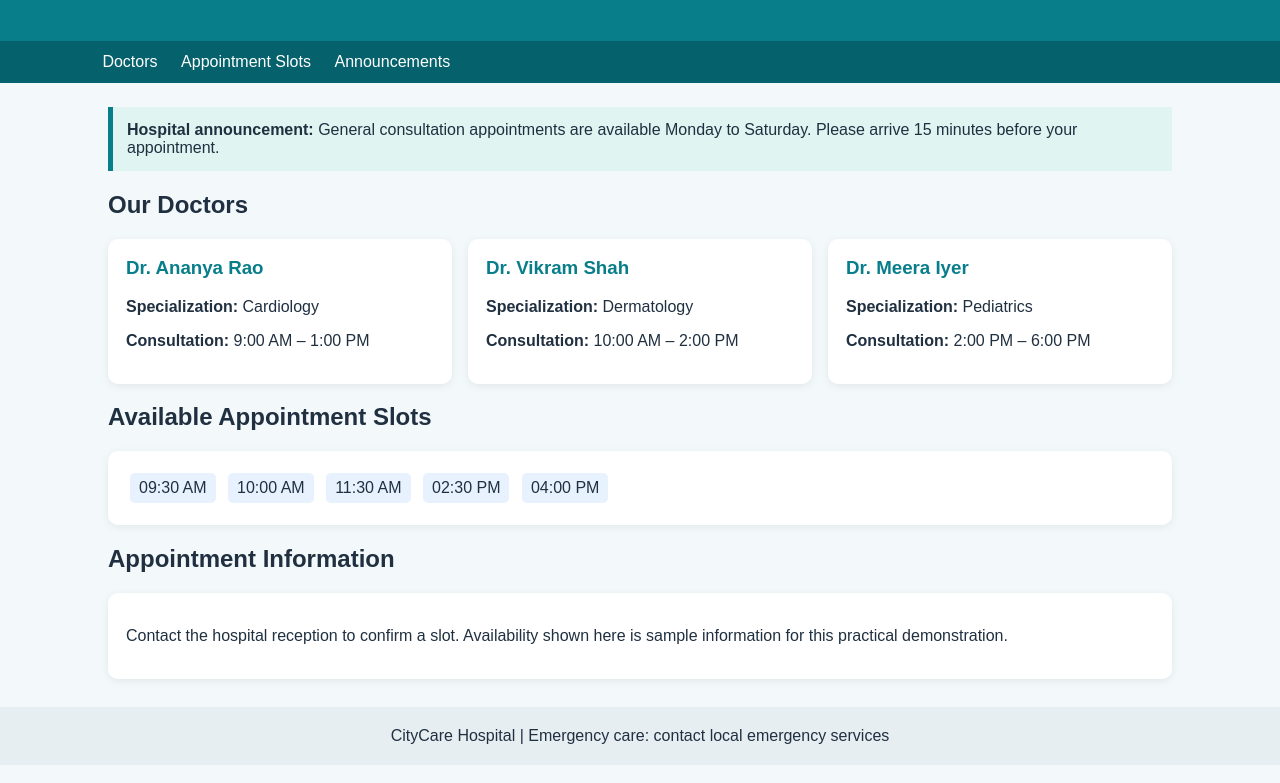
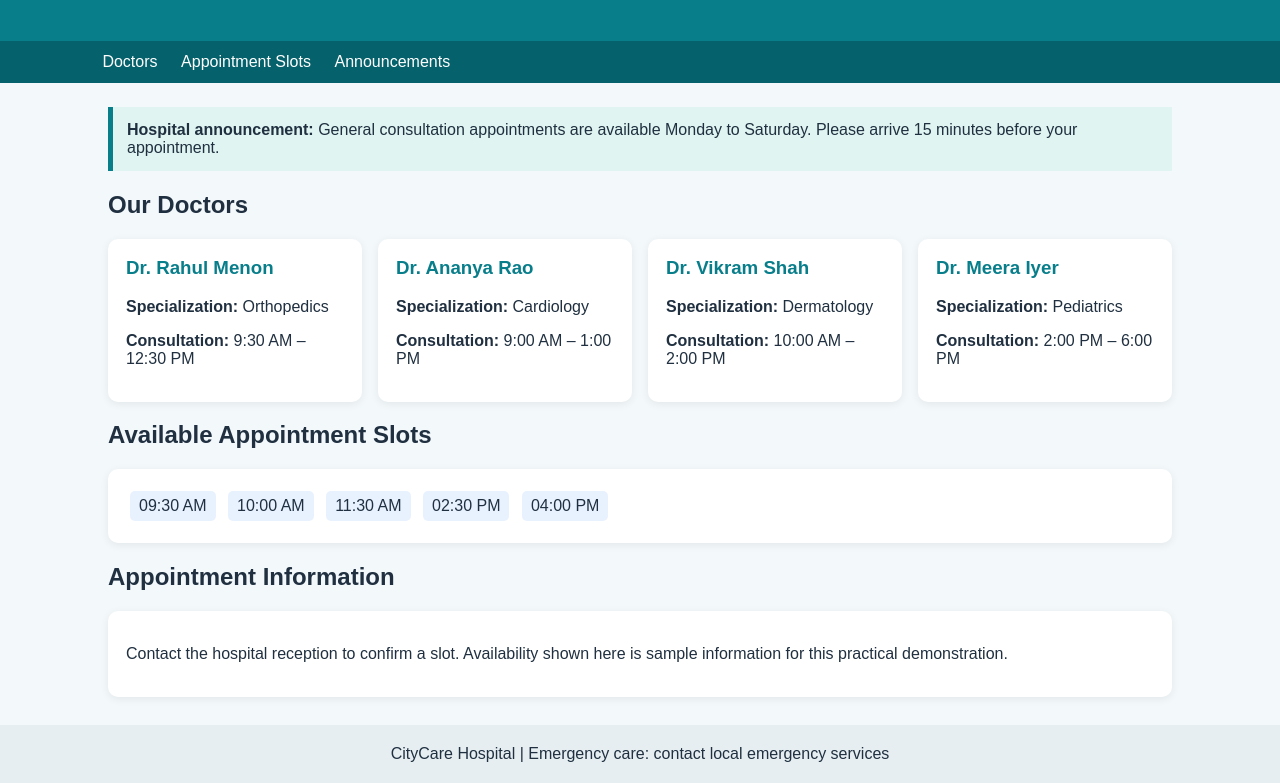
Before and after one commit to HarshidGiriver/-hospital-appointment-portal, a plain HTML site: page index.html in a window 1280 px wide. Shown: the part 102-885 px from the top of the page. Drawn offline with Linux system fonts and the light colour scheme.

Commit message:
Add Dr. Rahul Menon's details to doctors section

```diff
--- a/index.html
+++ b/index.html
@@ -92,6 +92,12 @@
         <h2 id="doctors">Our Doctors</h2>
         <section class="grid">
             <article class="card">
+                <h3>Dr. Rahul Menon</h3>
+                <p><b>Specialization:</b> Orthopedics</p>
+                <p><b>Consultation:</b> 9:30 AM – 12:30 PM</p>
+            </article>
+
+            <article class="card">
                 <h3>Dr. Ananya Rao</h3>
                 <p><b>Specialization:</b> Cardiology</p>
                 <p><b>Consultation:</b> 9:00 AM – 1:00 PM</p>
```
